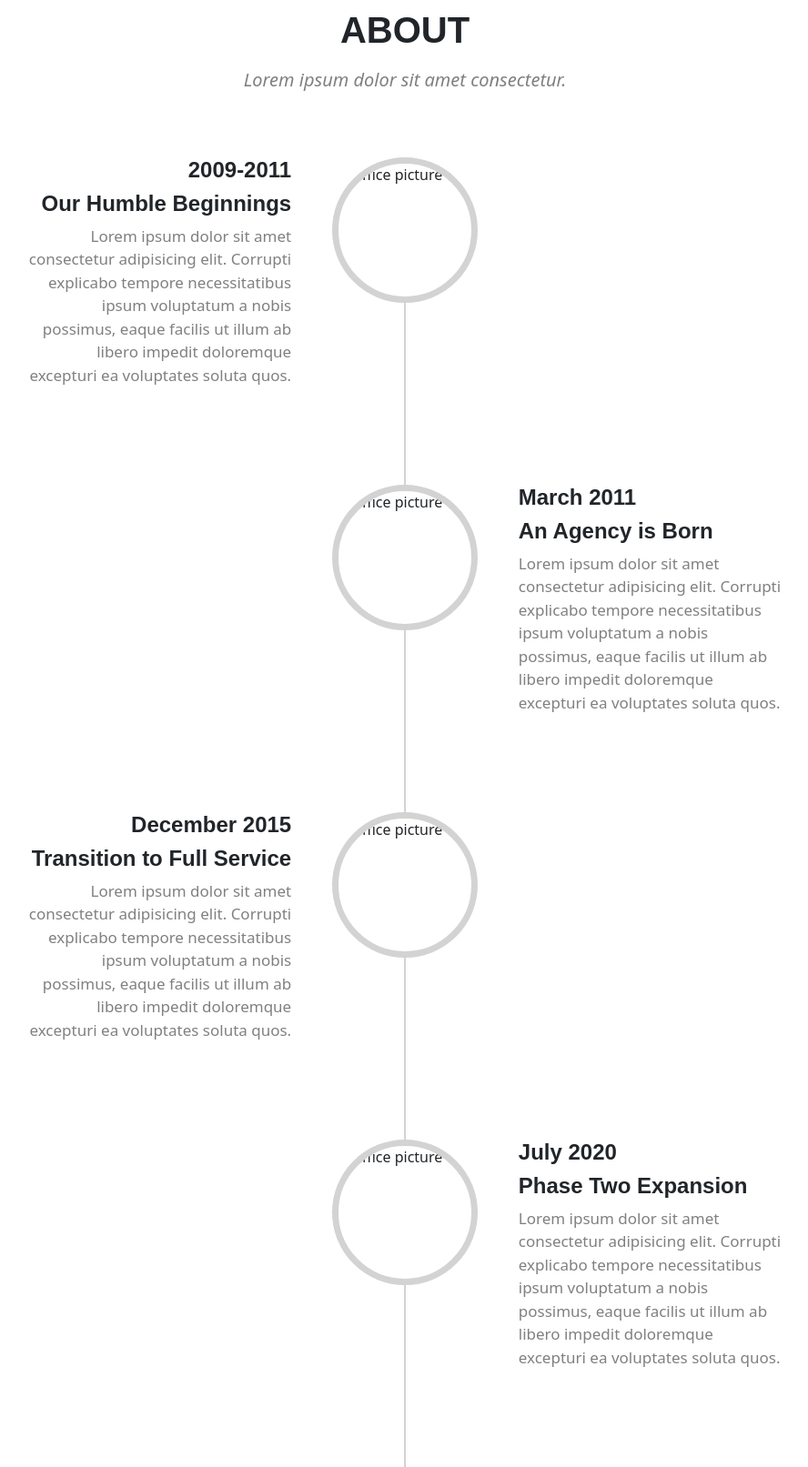
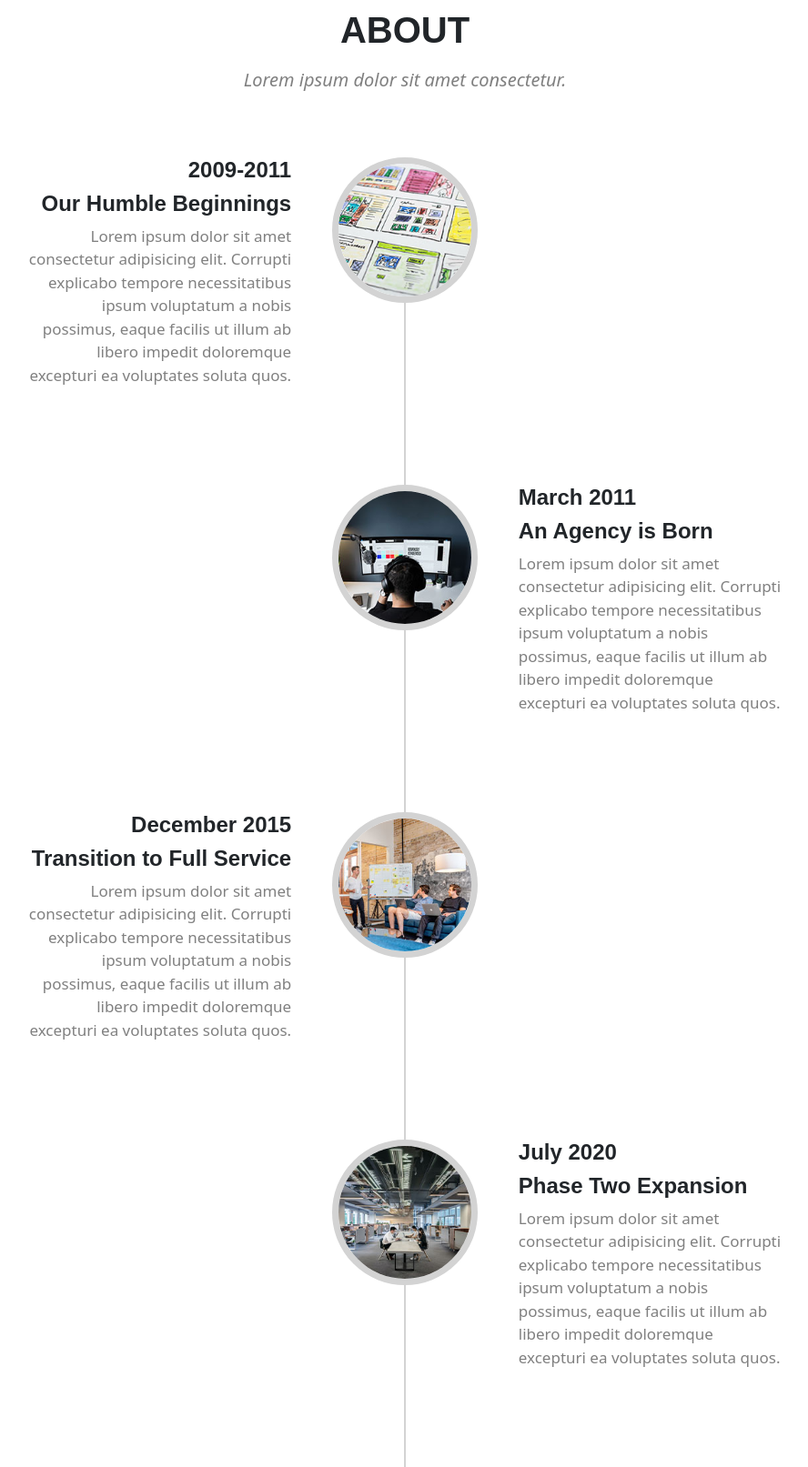
Before and after one commit to shubhamtarpara/agency, a plain HTML site: page index.html in a window 1280 px wide. Shown: the part 2453-4066 px from the top of the page at 91% size, without its empty margins (195-1083 px from the left). Drawn offline with nearby package versions, Linux system fonts and the light colour scheme; the site is published under a folder, as on GitHub Pages, so addresses that start at the root find nothing.

Commit message:
update image in markup

```diff
--- a/index.html
+++ b/index.html
@@ -211,7 +211,7 @@
               excepturi ea voluptates soluta quos.</p>
           </div>
           <div class="flow-image">
-            <img src="/assets/img/about/1.jpg" alt="office picture">
+            <img src="./assets/img/about/1.jpg" alt="office picture">
             <div class="line"></div>
           </div>
           <div class="empty"></div>
@@ -219,7 +219,7 @@
         <div class="flow-box">
           <div class="empty"></div>
           <div class="flow-image">
-            <img src="/assets/img/about/2.jpg" alt="office picture">
+            <img src="./assets/img/about/2.jpg" alt="office picture">
             <div class="line"></div>
           </div>
           <div class="details even">
@@ -239,7 +239,7 @@
               excepturi ea voluptates soluta quos.</p>
           </div>
           <div class="flow-image">
-            <img src="/assets/img/about/3.jpg" alt="office picture">
+            <img src="./assets/img/about/3.jpg" alt="office picture">
             <div class="line"></div>
           </div>
           <div class="empty"></div>
@@ -247,7 +247,7 @@
         <div class="flow-box">
           <div class="empty"></div>
           <div class="flow-image">
-            <img src="/assets/img/about/4.jpg" alt="office picture">
+            <img src="./assets/img/about/4.jpg" alt="office picture">
             <div class="line"></div>
           </div>
           <div class="details even">
```
